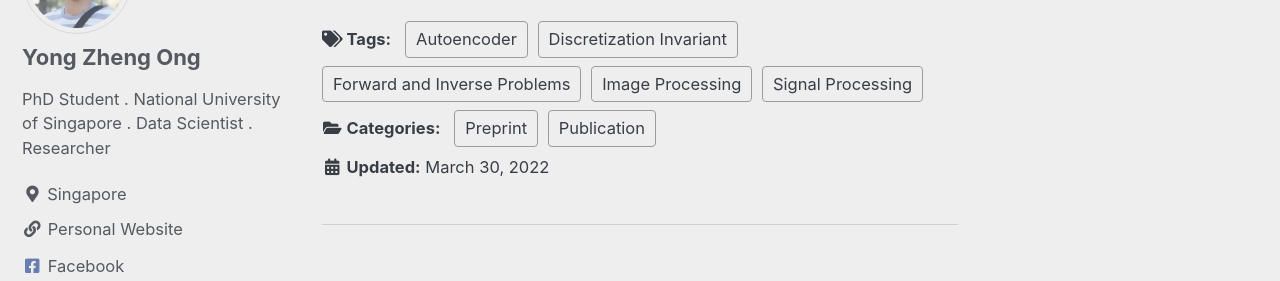
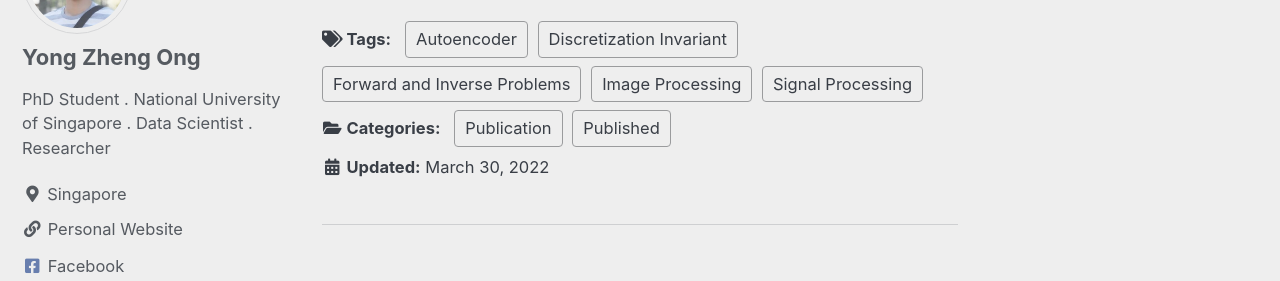
Before and after one commit to ongyongzheng/ongyongzheng.github.io, a Jekyll site: the page built from _posts/2022-03-30-publication-iaenet.md, in a window 1280 px wide and 900 px high, scrolled down 1951 px. Shown: the part 142-423 px from the top of the window. Built offline with Jekyll 4.4.1, drawn with Linux system fonts in a browser that asks for light colours; cached includes are drawn as plain includes.

Commit message:
Update 2022-03-30-publication-iaenet.md

```diff
--- a/_posts/2022-03-30-publication-iaenet.md
+++ b/_posts/2022-03-30-publication-iaenet.md
@@ -2,7 +2,7 @@
 title: "IAE-Net: Integral Autoencoders for Discretization-Invariant Learning"
 categories:
   - Publication
-  - Preprint
+  - Published
 tags:
   - Discretization Invariant
   - Autoencoder
```
